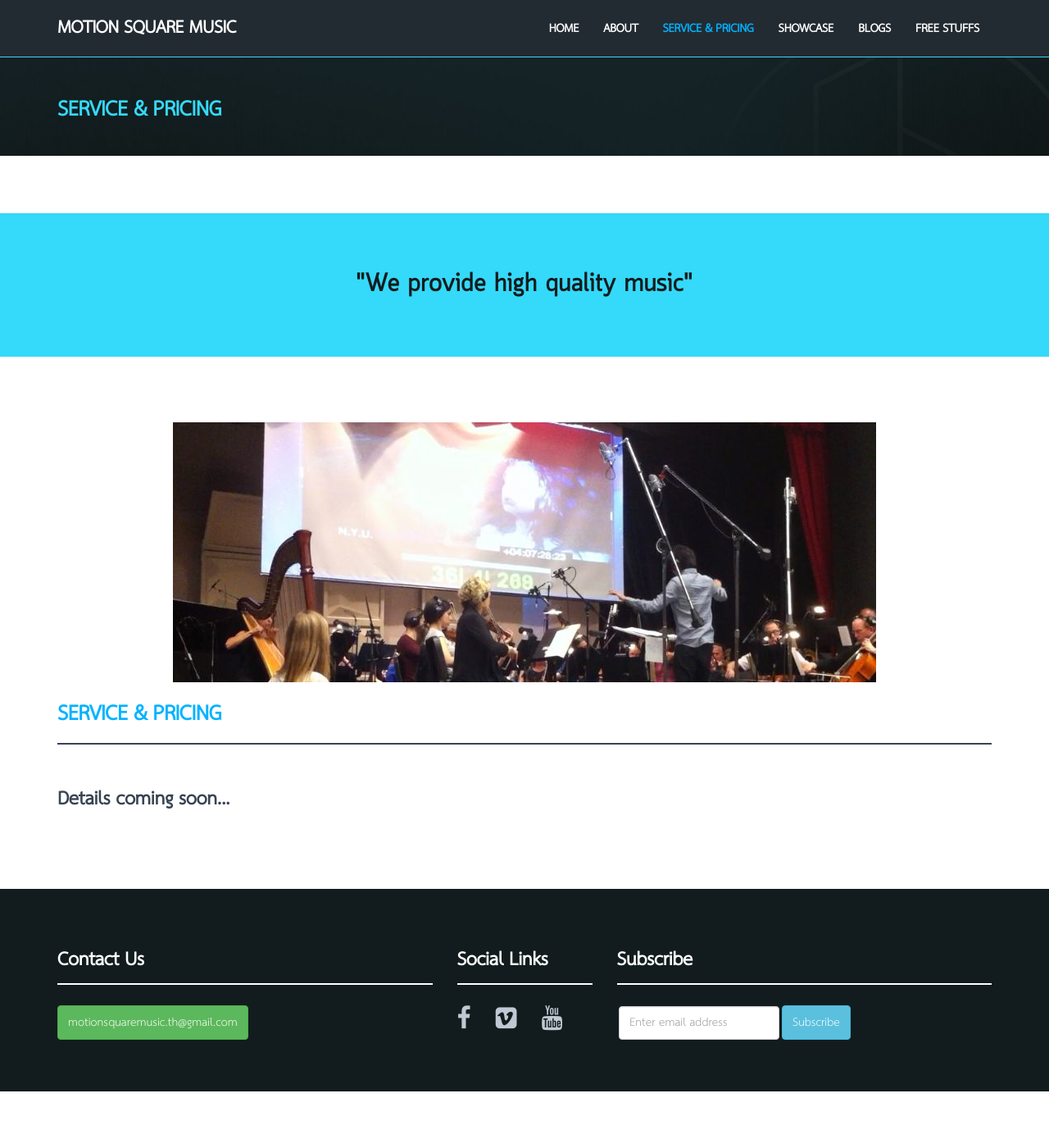
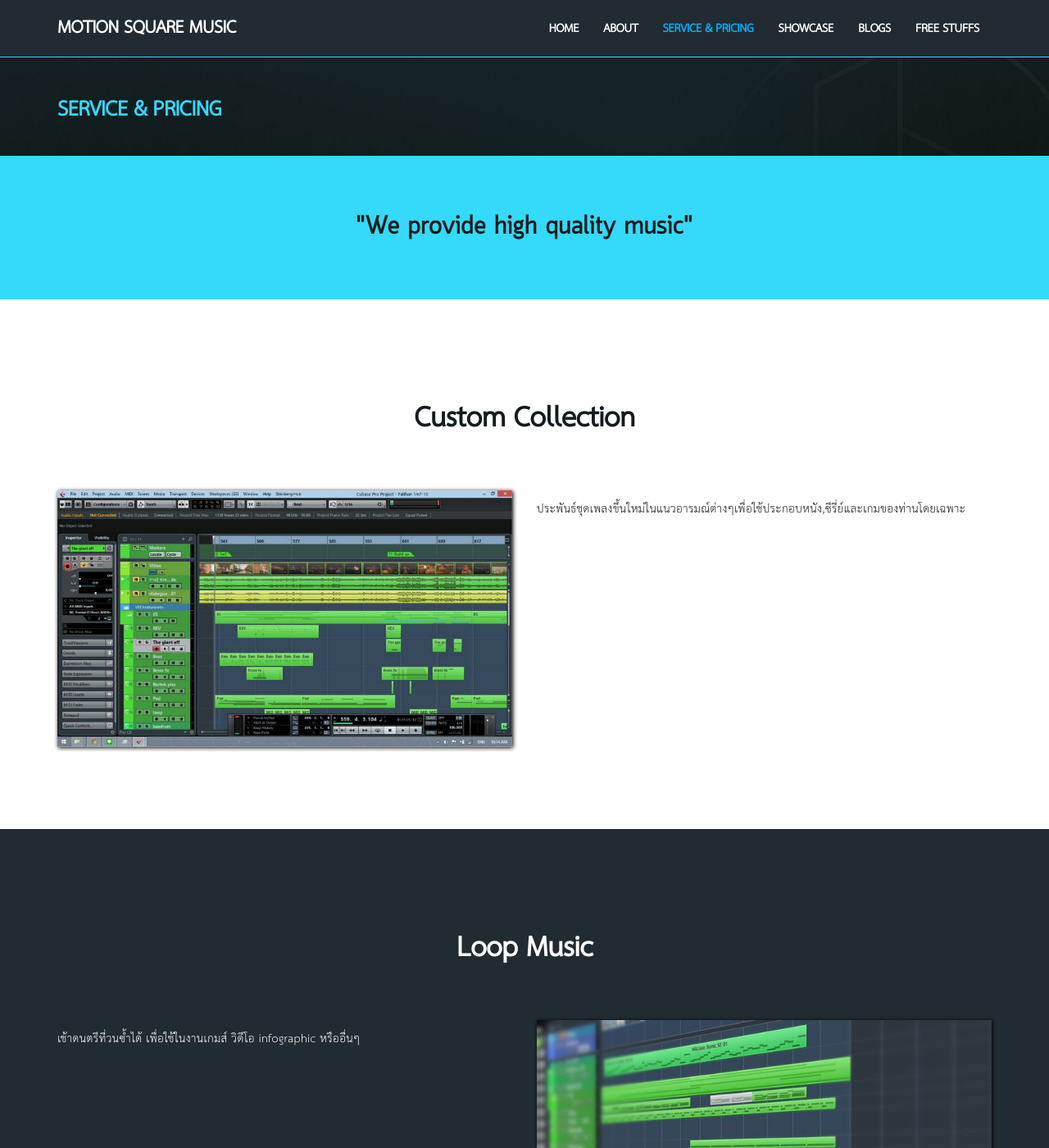
Before and after one commit to motionsquaremusic/motionsquaremusic.github.io, a Jekyll site: the page built from services/index.html, in a window 1280 px wide and 1400 px high. Shown: the whole window at 82% size. Built offline with Jekyll 4.4.1, drawn with Linux system fonts in a browser that asks for light colours; nearby versions of some CDN libraries; comment, search, counter and statistics services are not loaded; some of the changed text lies outside the part shown.

Commit message:
service page work in progress

```diff
--- a/assets/css/addons.css
+++ b/assets/css/addons.css
@@ -5,9 +5,16 @@
 
 /* Utilities */
 
-.no-padding           {  padding: 0     !important; }
-.no-margin            {  margin:  0     !important; }
-.width-fullcontainer  {  width:   100%  !important; }
+.no-padding           {  padding:       0     !important; }
+.no-margin            {  margin:        0     !important; }
+.no-margin-top        {  margin-top:    0     !important; }
+.no-margin-right      {  margin-right:  0     !important; }
+.no-margin-bottom     {  margin-bottom: 0     !important; }
+.no-margin-left       {  margin-left:   0     !important; }
+
+.width-fullcontainer  {  width:         100%  !important; }
+
+.shadow-image         {  box-shadow: 1px 1px 5px #000000; }
 
 
 /*********************************************
@@ -141,10 +148,10 @@
 /* Testimonial, Service */
 .contentbox-bginversed {
   background: #212b32;
-  color: #ffffff;
   padding: 100px 0;
 }
 
+.contentbox-bginversed * { color: #ffffff; }
 
 /* Music Collection */
 .contentbox-bggrey {
@@ -437,6 +444,14 @@
 
 
 /*********************************************
+  SERVICES
+**********************************************/
+
+
+
+
+
+/*********************************************
 	SHOWCASE
 **********************************************/
 
--- a/services/index.html
+++ b/services/index.html
@@ -3,7 +3,7 @@
 title: Service &amp; Pricing
 active: services
 ---
-<div id="pageheader">
+<div id="pageheader" class="no-margin-bottom">
   <div class="container">
     <div class="row">
       <h3 class="page-title">SERVICE &amp; PRICING</h3>
@@ -22,17 +22,58 @@
 </div>
 
 <!-- CONTENT -->
-<div class="container mtb">
-  <img id="img-pageheader" class="img-responsive center-block inherit-width" src="{{"/assets/img/showcase/show5.jpg" | prepend: site.url }}">
+<div class="contentbox-bgwhite">
+  <div class="container">
+    <div class="row">
+      <h1 class="text-center mb">Custom Collection</h1>
+      <div class="col-lg-6 col-md-6 col-sm-6 col-xs-12">
+          <img class="img-responsive center-block shadow-image" src="{{"/assets/img/services/customcol.jpg" | prepend: site.url }}">
+      </div>
+      <div class="col-lg-6 col-md-6 col-sm-6 col-xs-12">
+        <p>ประพันธ์ชุดเพลงขึ้นใหม่ในแนวอารมณ์ต่างๆเพื่อใช้ประกอบหนัง,ซีรี่ย์และเกมของท่านโดยเฉพาะ</p>
+      </div>
+    </div>
+  </div>
+</div>
 
+<div class="contentbox-bginversed">
+  <div class="container">
     <div class="row">
-    <div class="col-lg-12">
-      <h3 class="ctitle">SERVICE &amp; PRICING</h3>
-      <div class="hline"></div><br/><br/>
-    </div><!--/col-lg-12-->
-  </div><!--/row -->
+      <h1 class="text-center mb">Loop Music</h1>
+      <div class="col-lg-6 col-md-6 col-sm-6 col-xs-12">
+        <p>เช้าดนตรีที่วนซ้ำได้ เพื่อใช้ในงานเกมส์ วิดีโอ infographic หรืออื่นๆ</p>
+      </div>
+      <div class="col-lg-6 col-md-6 col-sm-6 col-xs-12">
+          <img class="img-responsive center-block shadow-image" src="{{"/assets/img/services/loopmusic.jpg" | prepend: site.url }}">
+      </div>
+    </div>
+  </div>
+</div>
 
+<div class="contentbox-bgwhite">
+  <div class="container">
     <div class="row">
-      <div class="col-lg-12"><h4>Details coming soon...</h4></div>
-    </div><!--/row -->
+      <h1 class="text-center mb">Mockup Score</h1>
+      <div class="col-lg-6 col-md-6 col-sm-6 col-xs-12">
+          <img class="img-responsive center-block shadow-image" src="{{"/assets/img/services/mockup.jpg" | prepend: site.url }}">
       </div>
+      <div class="col-lg-6 col-md-6 col-sm-6 col-xs-12">
+        <p>เปลี่ยนจาก MIDI, Score ให้กลายเป็นเสียงเสมือนจริง</p>
+      </div>
+    </div>
+  </div>
+</div>
+
+<div class="contentbox-bginversed">
+  <div class="container">
+    <div class="row">
+      <h1 class="text-center mb">Stock Music</h1>
+      <div class="col-lg-6 col-md-6 col-sm-6 col-xs-12">
+        <p>เช่าดนตรีในรูปแบบจบในหนึ่งเพลง (Song) เพื่อใช้ในงานโฆษณา เกมส์ ภาพยนต์ และอื่นๆ</p>
+      </div>
+      <div class="col-lg-6 col-md-6 col-sm-6 col-xs-12">
+          <img class="img-responsive center-block shadow-image" src="{{"/assets/img/services/stock.jpg" | prepend: site.url }}">
+      </div>
+    </div>
+  </div>
+</div>
```
Also changed, not shown: assets/img/services/mockup.jpg (renamed from assets/img/services/mockup.png). Lines whose indentation alone changed are shown as unchanged.
